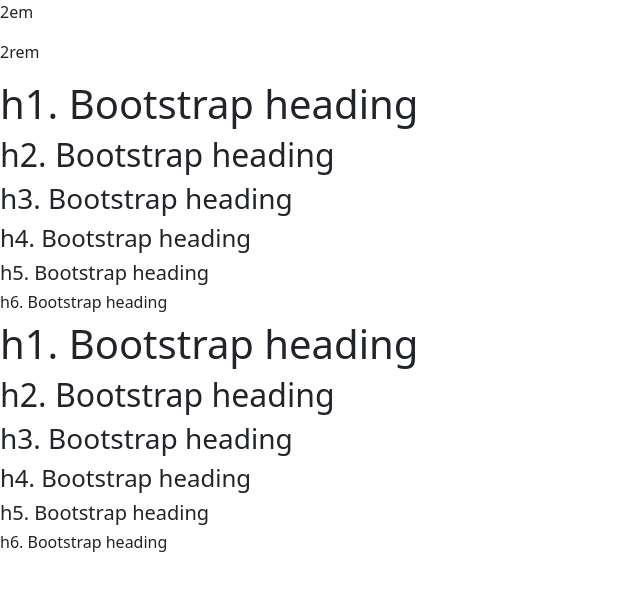
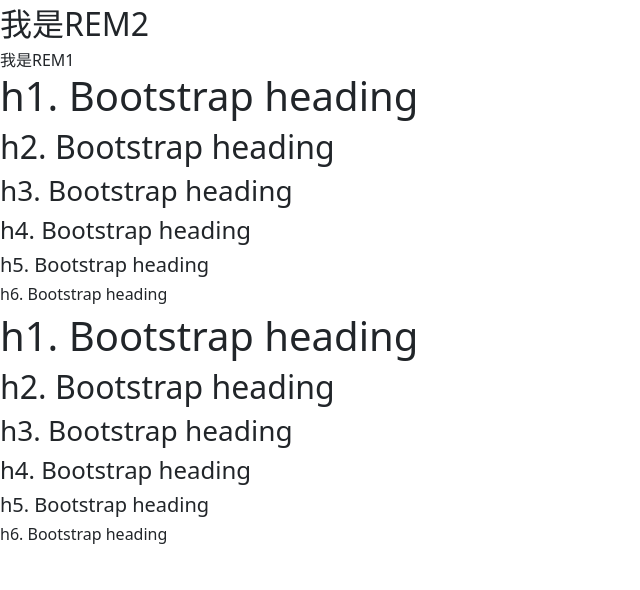
Before and after one commit to sbqq1/sbqq1.github.io, a plain HTML site: page mybs-lab2/index.html in a window 1280 px wide. Shown: the whole page, without its empty margins (0-640 px from the left). Drawn offline with nearby package versions, Linux system fonts and the light colour scheme.

Commit message:
新增CSS REM

```diff
--- a/mybs-lab2/index.html
+++ b/mybs-lab2/index.html
@@ -6,8 +6,8 @@
     <link crossorigin="anonymous" href="https://cdn.jsdelivr.net/npm/bootstrap@5.1.1/dist/css/bootstrap.min.css"
           integrity="sha384-F3w7mX95PdgyTmZZMECAngseQB83DfGTowi0iMjiWaeVhAn4FJkqJByhZMI3AhiU" rel="stylesheet">
     <style>
-        .em2 {
-            font-size: 2em;
+        .rem1 {
+            font-size: 1rem;
         }
 
         .rem2 {
@@ -20,8 +20,16 @@
 
 <body>
 <!--方法1:直接當element tag 使用 -->
-<p class="2em">2em</p>
-<p class="2rem">2rem</p>
+<div class="rem2">
+    我是REM2
+    <div class="rem1">我是REM1</div>
+
+
+</div>
+
+
+
+
 
 <div class="demo">
     <h1>h1. Bootstrap heading</h1>
```
